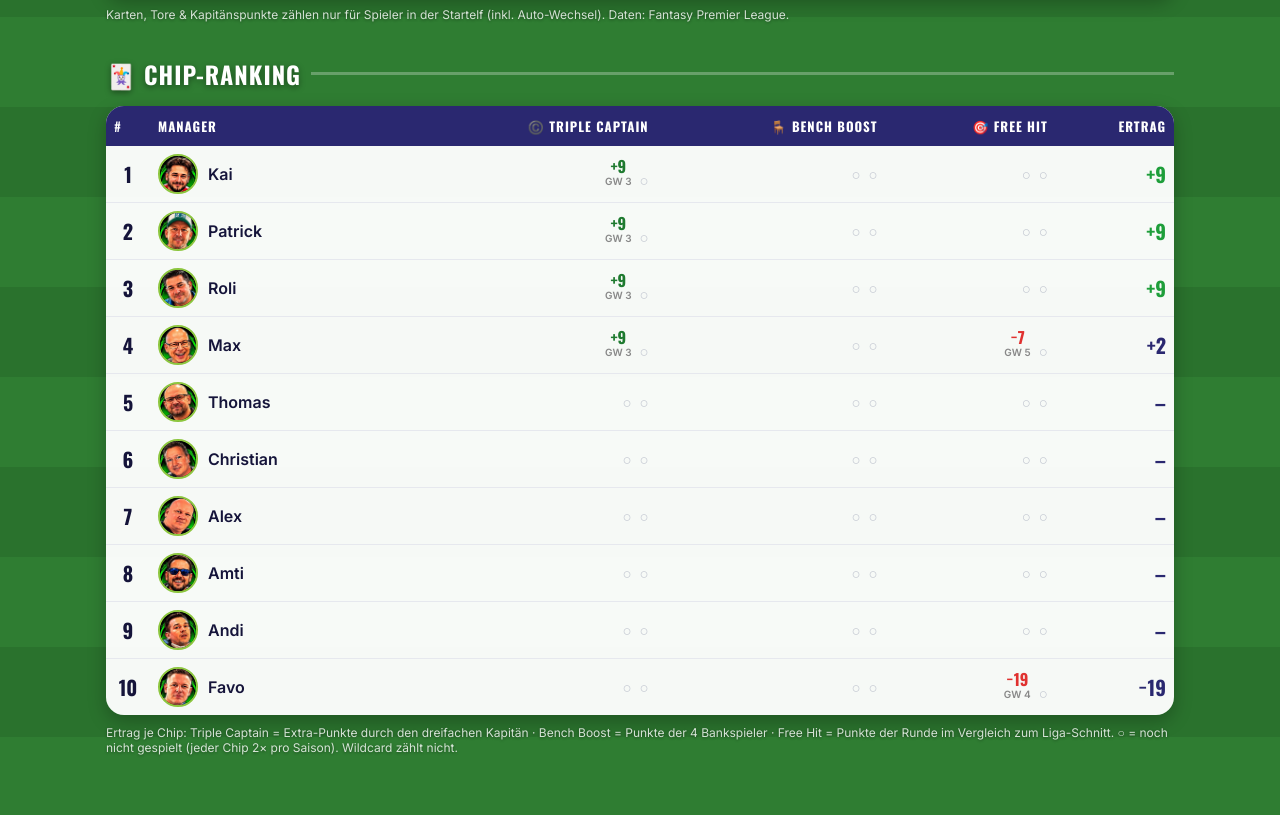
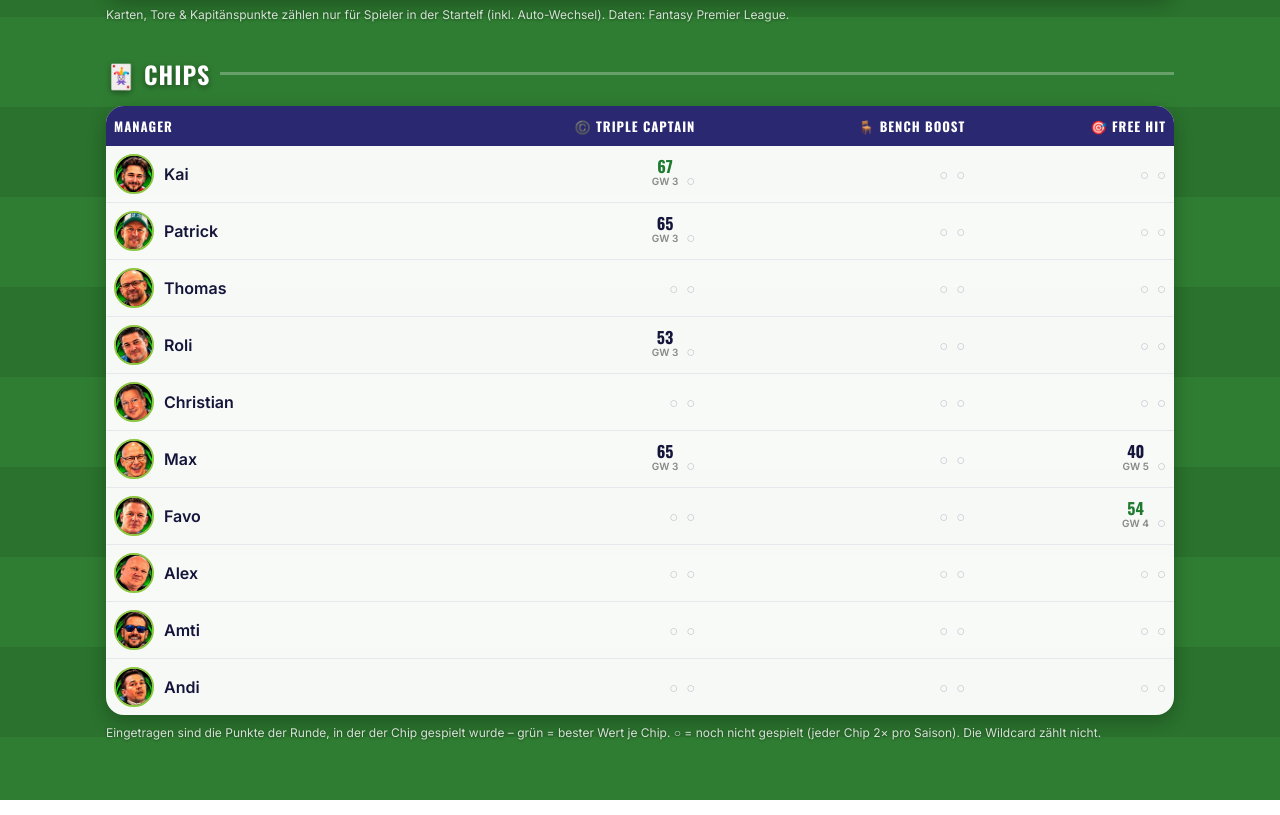
Before and after one commit to ppat18/gentlemens-league, a plain HTML site: page index.html in a window 1280 px wide. Shown: the part 6463-7278 px from the top of the page. Drawn offline with nearby package versions, Linux system fonts and the light colour scheme.

Commit message:
Chip-Tabelle: Punkte der Chip-Runde je Manager
Co-Authored-By: Claude Opus 5.5 <noreply@anthropic.com>

```diff
--- a/extras.js
+++ b/extras.js
@@ -183,41 +183,28 @@ function renderLuck(ms) {
   setTimeout(() => document.querySelectorAll('.needle').forEach(n => n.style.transform = `rotate(${n.dataset.angle}deg)`), 300);
 }
 
-// --- Chip-Ranking (ohne Wildcard) ---
-// Ertrag: Triple Captain = Extra-Kapitänspunkte, Bench Boost = Punkte der 4 Bankspieler,
-// Free Hit = Punkte der Runde minus Liga-Schnitt dieser Runde. Jeder Chip 2× pro Saison.
+// --- Chip-Tabelle (ohne Wildcard) ---
+// Eingetragen werden die Punkte der Runde, in der der Chip gespielt wurde. Jeder Chip 2× pro Saison.
 function renderChips(ms) {
   const CHIPS = [
     { key: '3xc', name: 'Triple Captain', icon: '©️' },
     { key: 'bboost', name: 'Bench Boost', icon: '🪑' },
     { key: 'freehit', name: 'Free Hit', icon: '🎯' },
   ];
-  const avgOf = gw => {
-    const pts = ms.map(m => m.gws.find(g => g.gw === gw)?.points).filter(v => v != null);
-    return pts.reduce((a, b) => a + b, 0) / pts.length;
-  };
-  const gain = (g, key) => key === '3xc' ? g.captainBase
-    : key === 'bboost' ? g.benchPlayersPts
-    : Math.round(g.points - avgOf(g.gw));
-  const fmt = v => (v > 0 ? '+' : v < 0 ? '−' : '±') + Math.abs(v);
+  const rows = ms.map(m => {
+    const cells = CHIPS.map(c => ({ c, uses: m.gws.filter(g => g.chip === c.key).map(g => ({ gw: g.gw, pts: g.points })) }));
+    const all = cells.flatMap(x => x.uses);
+    return { m, cells, total: all.reduce((a, u) => a + u.pts, 0), used: all.length };
+  });
+  // Bester Wert je Chip-Spalte hervorheben
+  const bestOf = CHIPS.map((_, i) => Math.max(0, ...rows.flatMap(r => r.cells[i].uses.map(u => u.pts))));
 
-  const rows = ms.map(m => {
-    const cells = CHIPS.map(c => {
-      const uses = m.gws.filter(g => g.chip === c.key).map(g => ({ gw: g.gw, v: gain(g, c.key), pts: g.points }));
-      return { c, uses, sum: uses.reduce((a, u) => a + u.v, 0) };
-    });
-    return { m, cells, total: cells.reduce((a, x) => a + x.sum, 0), used: cells.reduce((a, x) => a + x.uses.length, 0) };
-  }).sort((a, b) => b.total - a.total || b.used - a.used);
-
-  const best = Math.max(...rows.map(r => r.total));
   $('chips').innerHTML = `
     <table class="stats chips">
-      <thead><tr><th>#</th><th>Manager</th>${CHIPS.map(c => `<th class="num">${c.icon} ${c.name}</th>`).join('')}<th class="num">Ertrag</th></tr></thead>
-      <tbody>${rows.map((r, i) => `<tr>
-        <td class="rank">${i + 1}</td>
+      <thead><tr><th>Manager</th>${CHIPS.map(c => `<th class="num">${c.icon} ${c.name}</th>`).join('')}</tr></thead>
+      <tbody>${rows.map(r => `<tr>
         <td><div class="who"><img class="av" src="${av(r.m)}" alt=""><div>${esc(r.m.nick)}</div></div></td>
-        ${r.cells.map(x => `<td class="num chip-cell">${x.uses.map(u => `<span class="chip-use ${u.v > 0 ? 'pos' : u.v < 0 ? 'neg' : ''}" title="GW ${u.gw}: ${u.pts} Punkte in der Runde">${fmt(u.v)}<small>GW ${u.gw}</small></span>`).join('')}${'<span class="chip-open" title="noch nicht gespielt">○</span>'.repeat(Math.max(0, 2 - x.uses.length))}</td>`).join('')}
-        <td class="num total ${r.used && r.total === best ? 'best' : ''}">${r.used ? fmt(r.total) : '–'}</td>
+        ${r.cells.map((x, i) => `<td class="num chip-cell">${x.uses.map(u => `<span class="chip-use ${u.pts === bestOf[i] ? 'pos' : ''}">${u.pts}<small>GW ${u.gw}</small></span>`).join('')}${'<span class="chip-open" title="noch nicht gespielt">○</span>'.repeat(Math.max(0, 2 - x.uses.length))}</td>`).join('')}
       </tr>`).join('')}</tbody>
     </table>`;
 }
--- a/index.html
+++ b/index.html
@@ -375,9 +375,9 @@ tr.last td{background:#ffe6e4}
   </section>
   <p class="foot">Karten, Tore &amp; Kapitänspunkte zählen nur für Spieler in der Startelf (inkl. Auto-Wechsel). Daten: Fantasy Premier League.</p>
 
-  <h2>🃏 Chip-Ranking</h2>
+  <h2>🃏 Chips</h2>
   <section class="table scroll" id="chips"></section>
-  <p class="foot">Ertrag je Chip: Triple Captain = Extra-Punkte durch den dreifachen Kapitän · Bench Boost = Punkte der 4 Bankspieler · Free Hit = Punkte der Runde im Vergleich zum Liga-Schnitt. ○ = noch nicht gespielt (jeder Chip 2× pro Saison). Wildcard zählt nicht.</p>
+  <p class="foot">Eingetragen sind die Punkte der Runde, in der der Chip gespielt wurde – grün = bester Wert je Chip. ○ = noch nicht gespielt (jeder Chip 2× pro Saison). Die Wildcard zählt nicht.</p>
 
 </main>
 
```
